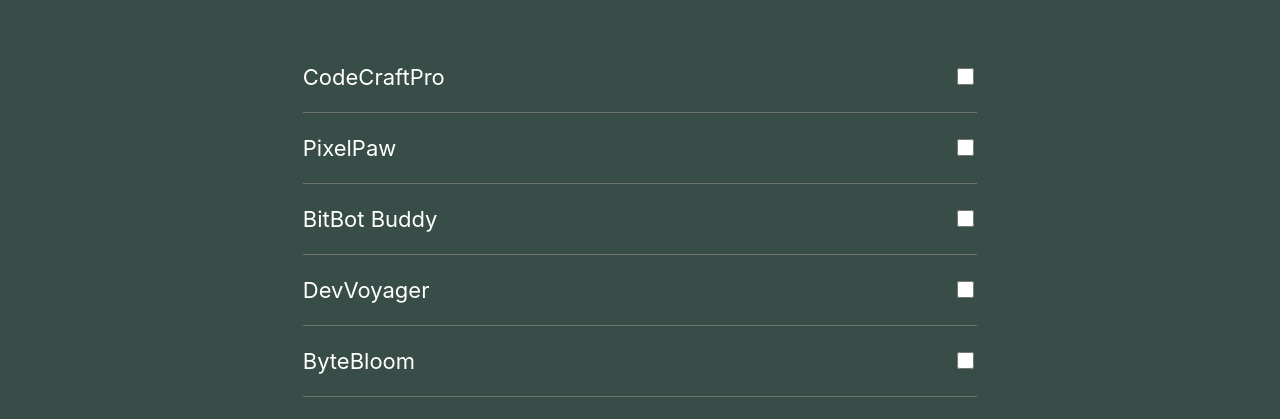
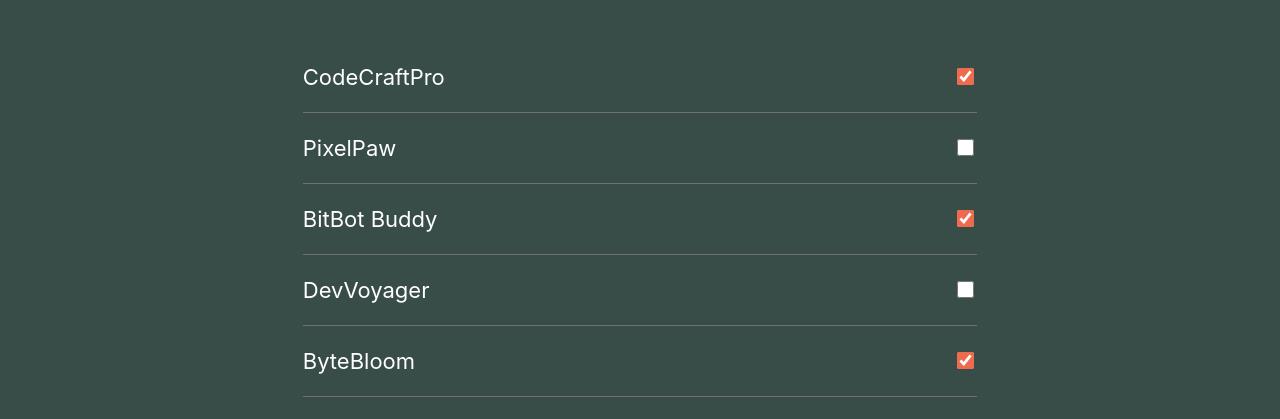
Before and after one commit to hrystynaGr/achivify, a React (Create React App) app: page /configs in a window 1280 px wide. Shown: the part 228-647 px from the top of the page. Built offline with nearby package versions, Linux system fonts and the light colour scheme; data requests are answered from the project's data file; sample sign-in values are in the browser's storage.

Commit message:
Configs page rewritten to fuctional components

```diff
--- a/db.json
+++ b/db.json
@@ -146,27 +146,20 @@
       "id": 78
     },
     {
-      "id": 56,
-      "userid": 4,
-      "milestones": []
-    },
-    {
-      "id": 4,
-      "userid": 5,
-      "milestones": [
-        101,
-        103,
-        105
-      ]
-    },
-    {
-      "id": 33,
       "userid": 200,
       "milestones": [
         101,
+        102,
         103,
-        105
-      ]
+        104,
+        105,
+        106,
+        107
+      ],
+      "id": 56
+    },
+    {
+      "id": 33
     }
   ],
   "awards": [
--- a/src/App.js
+++ b/src/App.js
@@ -63,7 +63,6 @@ function App() {
     return <h4>We can't fetch info about user, but we are working on it</h4>
   } else {
     let button, gear, topGear;
-    console.log('pageName', pageName())
     if (pageName() === 'login' || pageName() === 'signin') {
       const currpageName = pageName() === 'login' ? 'signin' : 'login';
       button = <CButton onClick={() => currpageName === 'login' ? login() : signin()} styling={currpageName} innerText={currpageName} />;
--- a/src/helpers/user.js
+++ b/src/helpers/user.js
@@ -18,7 +18,6 @@ export const logIn = async (componentInstance) => {
         .then(response => response.json())
         .then(data => {
             if (data.length > 0) {
-                console.log('data', data)
                 const { id } = data[0];
                 localStorage.setItem('userId', id);
                 localStorage.setItem('token', JSON.stringify(new Date()));
@@ -65,7 +64,6 @@ export const signIn = async (componentInstance) => {
 }
 
 export const usersMilestones = async (userId) => {
-    console.log("Inside Users milestones userId", userId)
     return await fetch(`${configs.local_api}/usersMilestones?userid=${userId}`)
         .then(response => response.json())
         .then(data => {
@@ -75,10 +73,10 @@ export const usersMilestones = async (userId) => {
 
 export const changeUserMilestones = async (componentInstance) => {
     const data = {
-        // id: componentInstance?.userMilestonesId,
-        userid: componentInstance?.context?.user?.id,
-        milestones: componentInstance?.state?.usermilestones
+        userid: componentInstance?.user?.id,
+        milestones: componentInstance?.userMilestones
     };
+
     fetch(`${configs.local_api}/usersMilestones/${componentInstance?.userMilestonesId}`, {
         method: 'PUT',
         headers: {
--- a/src/organisms/configs/configs.js
+++ b/src/organisms/configs/configs.js
@@ -7,25 +7,31 @@ import { usersMilestones, changeUserMilestones } from '../../helpers/user';
 
 function Configs() {
   const { theme, user } = useContext(AchivifyContext);
+  // alert(JSON.stringify(user))
   const [milestones, setMilestones] = useState({});
   const [userMilestones, setUserMilestones] = useState([]);
   const [userMilestonesId, setUserMilestonesId] = useState(0);
 
   useEffect(() => {
-    const fetchData = async () => {
-      const milestonesData = await milestonesLoad();
-      const userMilestonesData = await usersMilestones(user?.id);
-      setMilestones(milestonesData);
-      setUserMilestones(userMilestonesData?.milestones);
-      setUserMilestonesId(userMilestonesData?.id);
-      checkboxesState();
-    };
+    if (user) {
+      const fetchData = async () => {
+        const milestonesData = await milestonesLoad();
+        const userMilestonesData = await usersMilestones(user?.id);
+        setMilestones(milestonesData);
+        setUserMilestones(userMilestonesData.milestones);
+        setUserMilestonesId(userMilestonesData?.id);
+      };
+      fetchData();
+    }
+  }, [user]);
 
-    fetchData();
-  }, []);
+  useEffect(() => {
+    // Now, checkboxesRef.current should contain the checkbox elements
+    checkboxesState();
+  }, [userMilestones]);
 
   const isChecked = (milestoneId) => {
-    return userMilestones.includes(+milestoneId);
+    return userMilestones?.includes(+milestoneId);
   };
 
   const checkboxesState = () => {
@@ -43,12 +49,13 @@ function Configs() {
 
   const onClick = (event) => {
     if (event.target.checked) {
-      setUserMilestones([...userMilestones, +event.target.id]);
-      changeUserMilestones({ userMilestones, userMilestonesId });
+      const updUserMilestones = [...userMilestones, +event.target.id];
+      setUserMilestones(updUserMilestones);
+      changeUserMilestones({ userMilestones: updUserMilestones, userMilestonesId, user });
     } else {
-      const filteredUserMilestones = userMilestones.filter((elem) => elem !== +event.target.id);
-      setUserMilestones(filteredUserMilestones);
-      changeUserMilestones({ userMilestones: filteredUserMilestones, userMilestonesId });
+      const updUserMilestones = userMilestones.filter((elem) => elem !== +event.target.id);
+      setUserMilestones(updUserMilestones);
+      changeUserMilestones({ userMilestones: updUserMilestones, userMilestonesId, user  });
     }
   };
 
```
